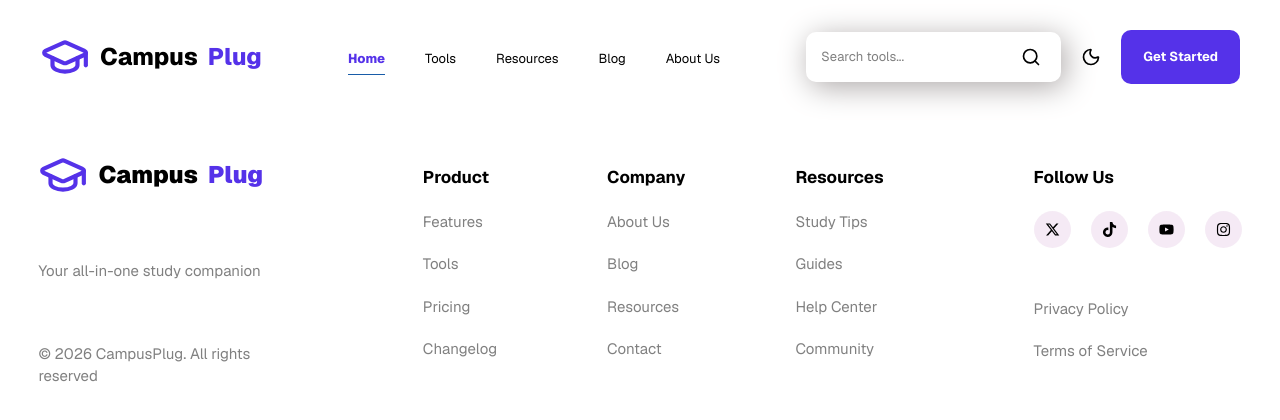
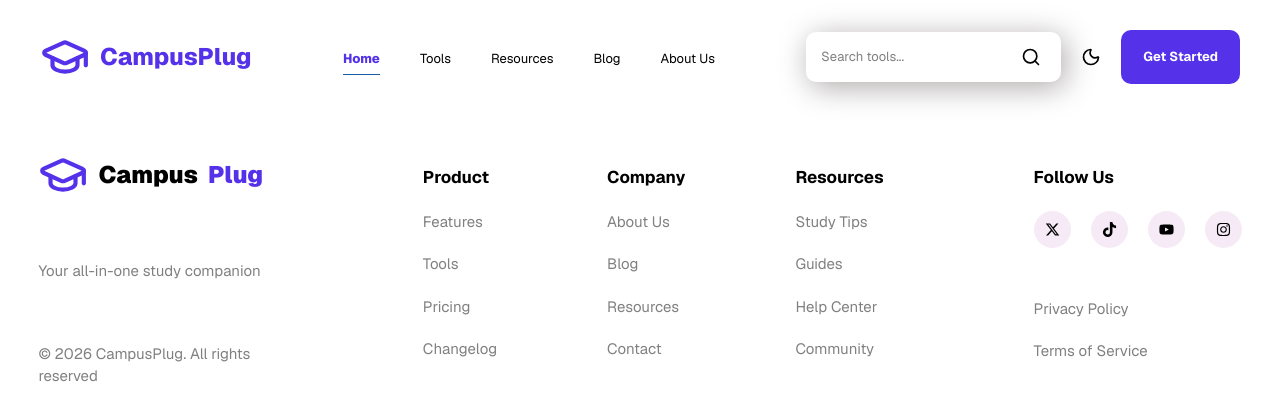
Before and after one commit to Adewusi-Olamide/campusplug, a Next.js app: page / in a window 1280 px wide. Shown: the top 420 px of the page. Built offline with nearby package versions, Linux system fonts and the light colour scheme.

Commit message:
new logo

```diff
--- a/src/components/Navbar.jsx
+++ b/src/components/Navbar.jsx
@@ -73,7 +73,7 @@ const Navbar = () => {
 
         <Link href="/">
         <div className="left">
-          <h1><GraduationCapIcon id="logo" size={50} />Campus<span className="campusplug">Plug</span></h1>
+          <h1><GraduationCapIcon id="logo" size={50} /><span className="campusplug">CampusPlug</span></h1>
         </div>
         </Link>
 
```
